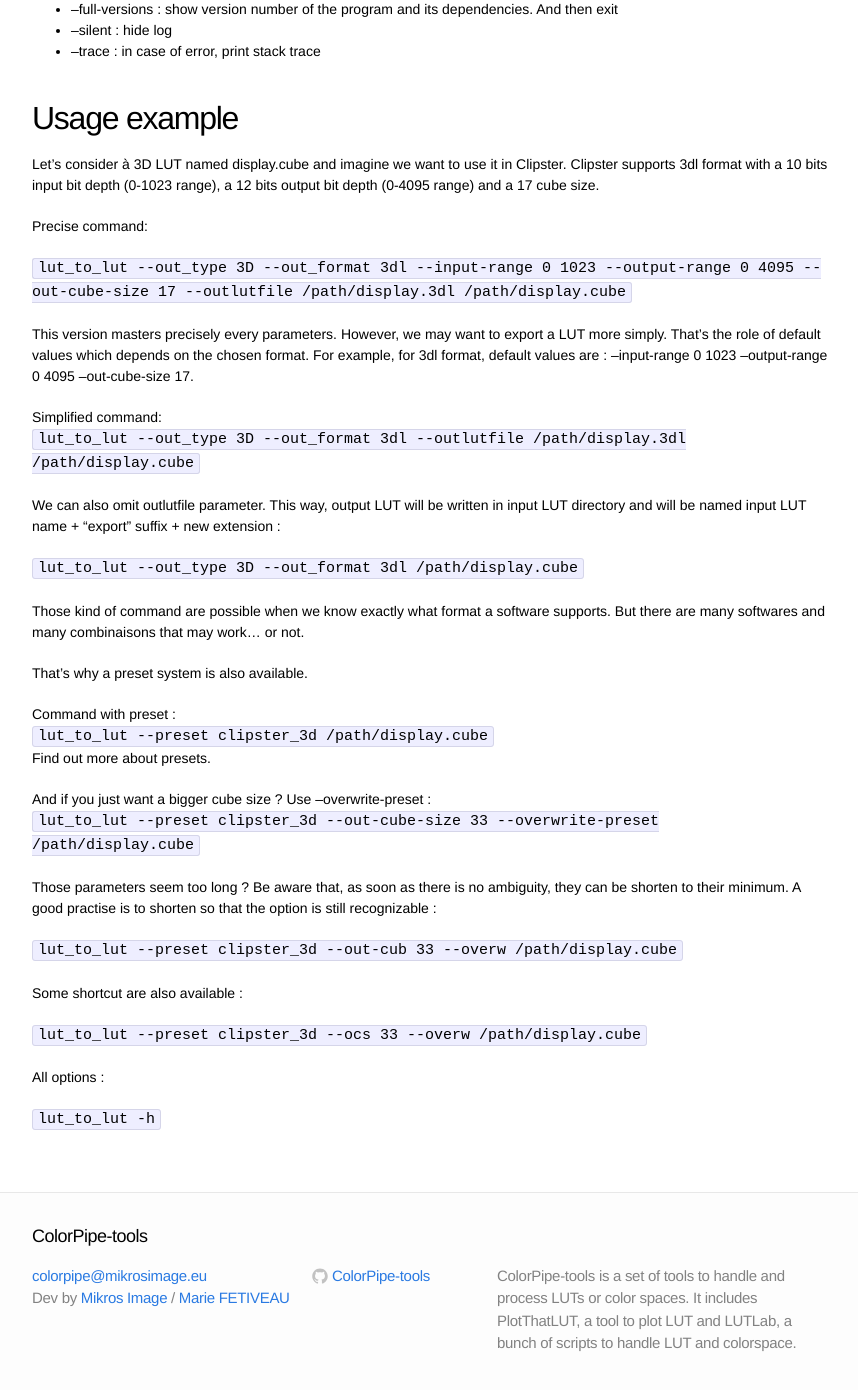
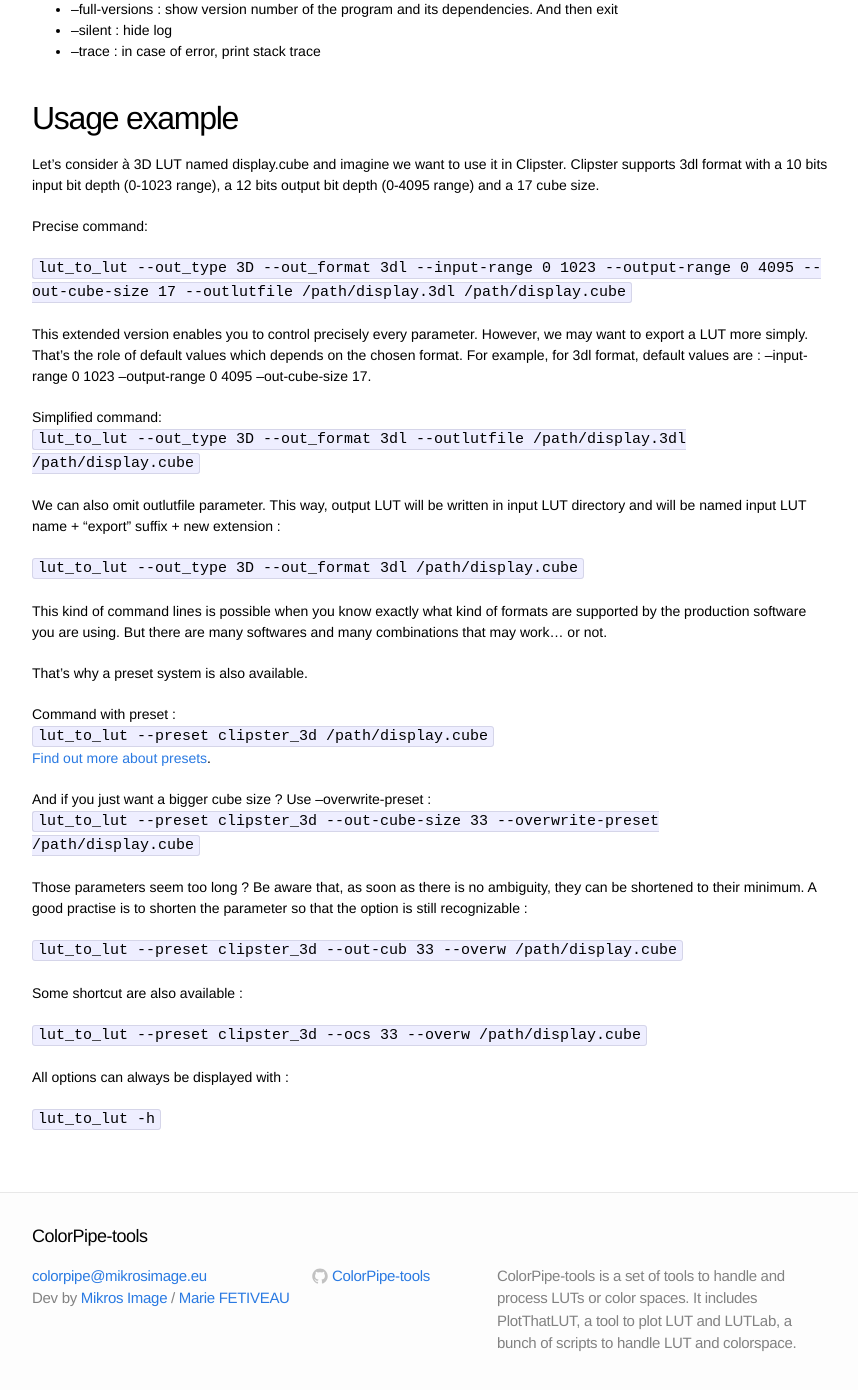
Before and after one commit to mikrosimage/ColorPipe-tools, a Jekyll site: the page built from lut_to_lut.md, in a window 1280 px wide and 1400 px high, scrolled down 1167 px. Shown: the top 1390 px of the window, without its empty margins (208-1066 px from the left). Built offline with Jekyll 4.4.1, drawn with Linux system fonts in a browser that asks for light colours.

Commit message:
Fix contents

```diff
--- a/lut_to_lut.md
+++ b/lut_to_lut.md
@@ -75,7 +75,7 @@ Precise command:
 
 `lut_to_lut --out_type 3D --out_format 3dl --input-range 0 1023 --output-range 0 4095 --out-cube-size 17 --outlutfile /path/display.3dl /path/display.cube`
 
-This version masters precisely every parameters.
+This extended version enables you to control precisely every parameter.
 However, we may want to export a LUT more simply. That’s the role of default values which depends on the chosen format.
 For example, for 3dl format, default values are : --input-range 0 1023 --output-range 0 4095 --out-cube-size 17.
 
@@ -87,18 +87,18 @@ We can also omit outlutfile parameter. This way, output LUT will be written in i
  `lut_to_lut --out_type 3D --out_format 3dl /path/display.cube`
 
 
-Those kind of command are possible when we know exactly what format a software supports. But there are many softwares and many combinaisons that may work… or not.
+This kind of command lines is possible when you know exactly what kind of formats are supported by the production software you are using. But there are many softwares and many combinations that may work… or not.
 
 That’s why a preset system is also available.
 
 Command with preset :
  `lut_to_lut --preset clipster_3d /path/display.cube`
-Find out more about presets.
+[Find out more about presets]({{ site.url }}/presets/).
 
 And if you just want a bigger cube size ? Use --overwrite-preset :
  `lut_to_lut --preset clipster_3d  --out-cube-size 33 --overwrite-preset    /path/display.cube`
 
-Those parameters seem too long ? Be aware that, as soon as there is no ambiguity, they can be shorten to their minimum. A good practise is to shorten so that the option is still recognizable :
+Those parameters seem too long ? Be aware that, as soon as there is no ambiguity, they can be shortened to their minimum. A good practise is to shorten the parameter so that the option is still recognizable :
 
 `lut_to_lut --preset clipster_3d  --out-cub 33 --overw /path/display.cube`
 
@@ -106,6 +106,6 @@ Some shortcut are also available :
 
 `lut_to_lut --preset clipster_3d  --ocs 33 --overw /path/display.cube`
 
-All options :
+All options can always be displayed with :
 
 `lut_to_lut -h`
```
Also changed, not shown: about.md (+1 -1 lines), curve_to_lut.md (+1 -1 lines), presets.md (+2 -2 lines), web_app.md (+2 -2 lines).
